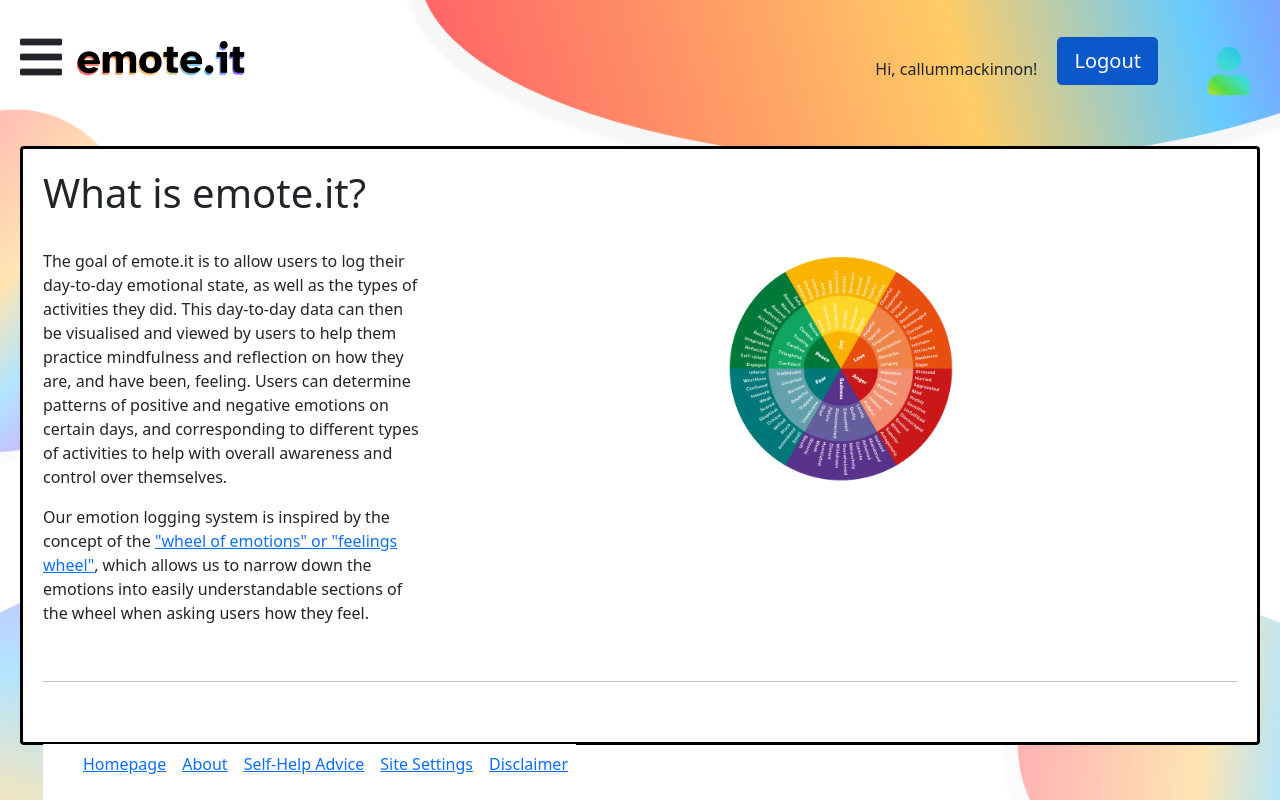
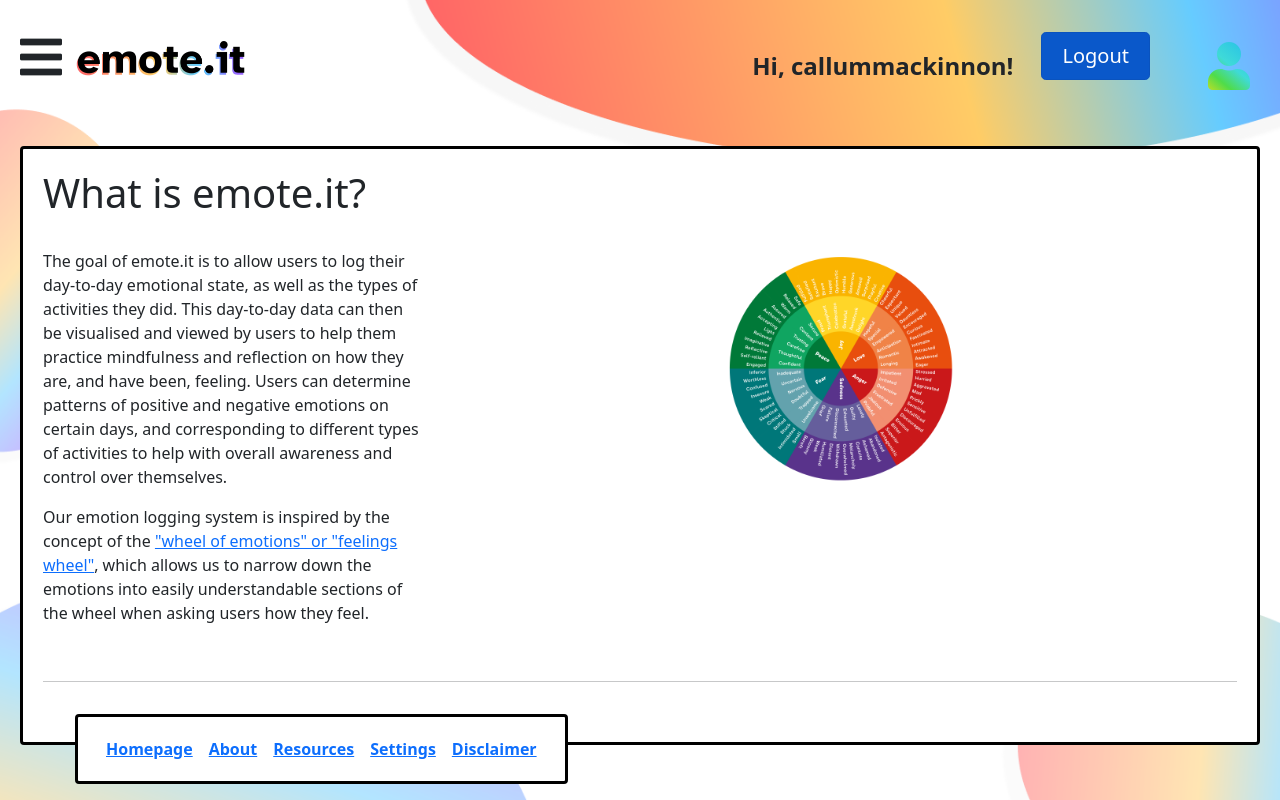
Before and after one commit to CalllumSCO/HCI4Therapy, a Django app: page /about/ in a window 1280 px wide; the page is wider, and only the part inside the window is pictured. Run offline with Django 4.2, Linux system fonts and the light colour scheme; a user stored in the database is signed in; some libraries are stand-ins or nearby versions.

Commit message:
styling and positioning

```diff
--- a/static/css/page.css
+++ b/static/css/page.css
@@ -19,8 +19,6 @@
 footer {
   position: fixed;
   bottom: 0;
-  align-items: center;
-  background-color: #ffffff;
 }
 
 
@@ -140,3 +138,16 @@
     align-items : center;
     justify-content : center
 }
+
+#top-nav-btn{
+  margin-bottom: .5rem;
+  margin-left: .5rem;
+  margin-right: .5rem;
+  padding-top: .5rem;
+  padding-bottom: .5rem;
+
+}
+
+#sidebar-btn{
+  visibility: visible;
+}
--- a/templates/main/base.html
+++ b/templates/main/base.html
@@ -14,11 +14,11 @@
     <link href="https://fonts.googleapis.com/css2?family=Atkinson+Hyperlegible:ital,wght@0,400;0,700;1,400;1,700&display=swap" rel="stylesheet">
 
     <!-- Bootstrap CSS -->
-    <link rel="stylesheet" href="{% static 'css/page.css' %}" type="text/css">
+
     <link href="https://cdn.jsdelivr.net/npm/bootstrap@5.0.2/dist/css/bootstrap.min.css" rel="stylesheet" integrity="sha384-EVSTQN3/azprG1Anm3QDgpJLIm9Nao0Yz1ztcQTwFspd3yD65VohhpuuCOmLASjC" crossorigin="anonymous">
     <script src="https://cdn.jsdelivr.net/npm/bootstrap@5.0.2/dist/js/bootstrap.bundle.min.js" integrity="sha384-MrcW6ZMFYlzcLA8Nl+NtUVF0sA7MsXsP1UyJoMp4YLEuNSfAP+JcXn/tWtIaxVXM" crossorigin="anonymous"></script>
     <link rel="stylesheet" href="https://use.fontawesome.com/releases/v5.6.3/css/all.css" integrity="sha384-UHRtZLI+pbxtHCWp1t77Bi1L4ZtiqrqD80Kn4Z8NTSRyMA2Fd33n5dQ8lWUE00s/" crossorigin="anonymous">
-
+ <link rel="stylesheet" href="{% static 'css/page.css' %}" type="text/css">
     <!-- Loading D3 -->
     <script src = "https://d3js.org/d3.v4.min.js"></script>
 
@@ -43,7 +43,7 @@
 	  <nav class="navbar navbar-expand-lg navbar" id="main-nav">
 		<div class="float-left">
               <!-- Use any element to open the sidenav -->
-        <span id="nav-button" type="button" class="fa fa-bars fa-3x" onclick="toggleNav()"></span>
+        <span id="sidebar-btn" type="button" class="fa fa-bars fa-3x" onclick="toggleNav()"></span>
         <a href="{% url 'index' %}">
         <img src="{% static 'logo1.png' %}" alt="emoteit" id="logo">
 		{% block nav_block_left %}
@@ -55,29 +55,31 @@
 		<ul class="navbar-nav navbar-right ml-auto">
             {% if user.is_authenticated %}
             <div id="user-hi">
-			Hi, {{ user.username }}!
+			<h4><b>Hi, {{ user.username }}!</b></h4>
             </div>
             <a href="{% url 'logout' %}">
-                <button type="button" class="btn btn-primary mr-1  btn-lg active" aria-pressed="true" aria-label="Right Align" >Logout
+                <button type="button" class="btn btn-primary mr-1 btn-lg active" id="top-nav-btn" aria-pressed="true" aria-label="Right Align" >Logout
                     <span class="glyphicon glyphicon-align-left" aria-hidden="true"></span>
                 </button>
                 </a>
+
+            <a href="">
+                <i id="user-icon" class="fas fa-user fa-3x"></i>
+                </a>
 			{% else %}
             <a href="{% url 'login' %}">
-            <button type="button" class="btn btn-primary mr-1  btn-lg active" aria-pressed="true" aria-label="Right Align" >Login
+            <button type="button" id="top-nav-btn" class="btn btn-dark mr-1 btn-lg active"  aria-pressed="true" aria-label="Right Align" >Login
                 <span class="glyphicon glyphicon-align-left" aria-hidden="true"></span>
             </button>
             </a>
             <a href="{% url 'register' %}">
-            <button type="button" class="btn btn-dark mr-1  btn-lg active" aria-label="Right Align">Register
+            <button  type="button" id="top-nav-btn" class="btn btn-dark mr-1 btn-lg active"  aria-label="Right Align">Register
                 <span class="glyphicon glyphicon-align-left" aria-hidden="true"></span>
             </button>
             </a>
             {% endif %}
 
-            <a href="">
-            <i id="user-icon" class="fas fa-user fa-3x"></i>
-            </a>
+
         </div>
 	  </nav>
 
@@ -100,21 +102,21 @@
     <footer>
         <span>
             <ul>
-                <nav class="navbar navbar-expand-sm bg navbar-dark list-unstyled justify-content-center align-items-center">
+                <nav class="navbar navbar-expand-sm list-unstyled justify-content-center rounded" id="about-div">
                     <li class="nav-item px-2 text-muted">
-                        <a href="{% url 'index' %}">Homepage</a>
+                        <a href="{% url 'index' %}"><strong>Homepage</strong></a>
                     </li>
                     <li class="nav-item px-2 text-muted">
-                        <a href="{% url 'about' %}">About</a>
+                        <a href="{% url 'about' %}"><strong>About</strong></a>
                     </li>
                     <li class="nav-item px-2 text-muted">
-                        <a href="{% url 'self_help' %}">Self-Help Advice</a>
+                        <a href="{% url 'self_help' %}"><strong>Resources</strong></a>
                     </li>
                     <li class="nav-item px-2 text-muted">
-                        <a href="{% url 'settings' %}">Site Settings</a>
+                        <a href="{% url 'settings' %}"><strong>Settings</strong> </a>
                     </li>
                     <li class="nav-item px-2 text-muted">
-                        <a href="{% url 'disclaimer' %}">Disclaimer</a>
+                        <a href="{% url 'disclaimer' %}"><strong>Disclaimer</strong></a>
                     </li>
                 </nav>
 
@@ -131,10 +133,12 @@
           if (element.style.width == "180px"){
             document.getElementById("mySidenav").style.width = "0";
             document.getElementById("main-content").style.marginLeft = "0";
+            document.getElementById("sidebar-btn").style.visibility = "visible"
 
           }  else{
             document.getElementById("mySidenav").style.width = "180px";
             document.getElementById("main-content").style.marginLeft = "180px";
+            document.getElementById("sidebar-btn").style.visibility = "hidden";
           }
           }
 
@@ -142,6 +146,7 @@
           function closeNav() {
           document.getElementById("mySidenav").style.width = "0";
           document.getElementById("main-content").style.marginLeft = "0";
+          document.getElementById("sidebar-btn").style.visibility = "visible";
           }
 
     </script>
```
